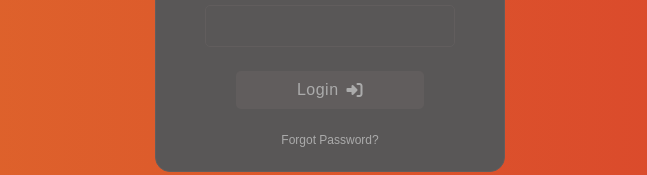
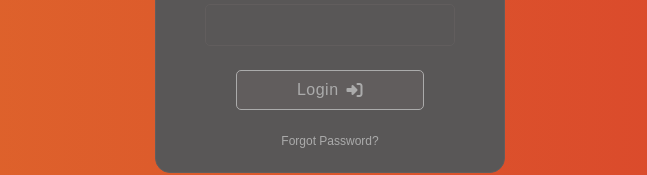
Before and after one commit to Jdd2020/Lunch-Klub, a React (Vite) app in the folder client/: page /login in a window 1280 px wide. Shown: the part 454-629 px from the top of the page, without its empty margins (310-957 px from the left). Built offline with nearby package versions, Linux system fonts and the light colour scheme.

Commit message:
Cataloging colors into root theme

```diff
--- a/client/src/component/Button/index.css
+++ b/client/src/component/Button/index.css
@@ -2,10 +2,10 @@ button {
     width: 100%;
     padding: .625rem;
     border-radius: 5px;
-    border: none;
+    border: 1px solid var(--primary-light-gray);
     outline: none;
-    background-color: var(--light-background);
-    color: var(--primary-text);
+    background-color: var(--secondary-gray);
+    color: var(--primary-light-gray);
     font-size: 1rem;
     cursor: pointer;
     width: 75%;
@@ -19,8 +19,8 @@ button {
 button:hover {
     transform: scale(1.03);
     transition: ease-in-out transform 0.4s, background-color 0.4s, color 0.4s;
-    background-color: var(--primary-text);
-    color: var(--light-background);
+    background-color: var(--primary-light-gray);
+    color: var(--primary-gray);
 }
 
 button:active {
--- a/client/src/component/card/index.css
+++ b/client/src/component/card/index.css
@@ -7,7 +7,7 @@ div .card {
     padding: 1.5rem 1.5rem;
     gap: 1.25rem;
     align-items: center;
-    background-color: #595757;
+    background-color: var(--primary-gray);
     border-radius: 15px;
-    border: 1px solid #615d5d;
+    border: 1px solid var(--secondary-gray);
 }
--- a/client/src/component/text-input/index.css
+++ b/client/src/component/text-input/index.css
@@ -1,11 +1,11 @@
 .text-input:focus {
-    border: 1.5px solid #8b8383;
-    background-color: #595757;
+    border: 1.5px solid var(--secondary-light-gray);
+    background-color: var(--primary-gray);
 }
 
 .text-input:hover {
-    border: 1.5px solid #8b8383;
-    background-color: #595757;
+    border: 1.5px solid var(--secondary-light-gray);
+    background-color: var(--primary-gray);
 }
 
 
@@ -18,7 +18,7 @@
 
 .text-input-label {
     font-size: .75rem;
-    color: #ababab;
+    color: var(--primary-light-gray);
     font-weight: 500;
 }
 
--- a/client/src/index.css
+++ b/client/src/index.css
@@ -1,7 +1,9 @@
 :root {
   --background-gradient: linear-gradient(270deg, #d72c2c, #e2832b, #d72c2c);
-  --primary-text: #ababab;
-  --light-background: #615d5d;
+  --primary-light-gray: #ababab;
+  --secondary-light-gray: #8b8383;
+  --primary-gray: #595757;
+  --secondary-gray: #615d5d;
 }
 
 
@@ -39,7 +41,7 @@ body {
 
   min-height: 100vh;
 
-  color: var(--primary-text);
+  color: var(--primary-light-gray);
 
 
 }
```
